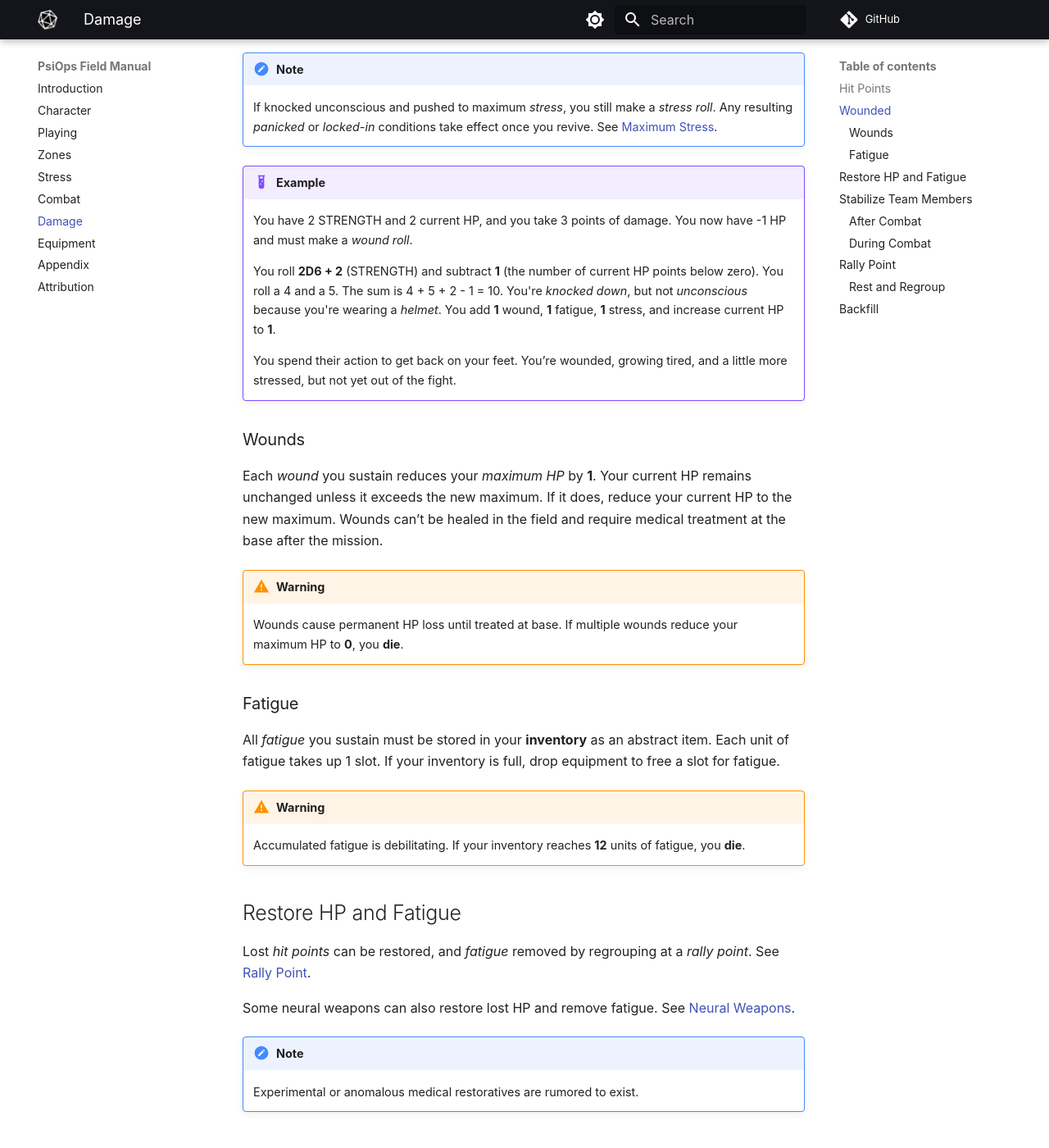
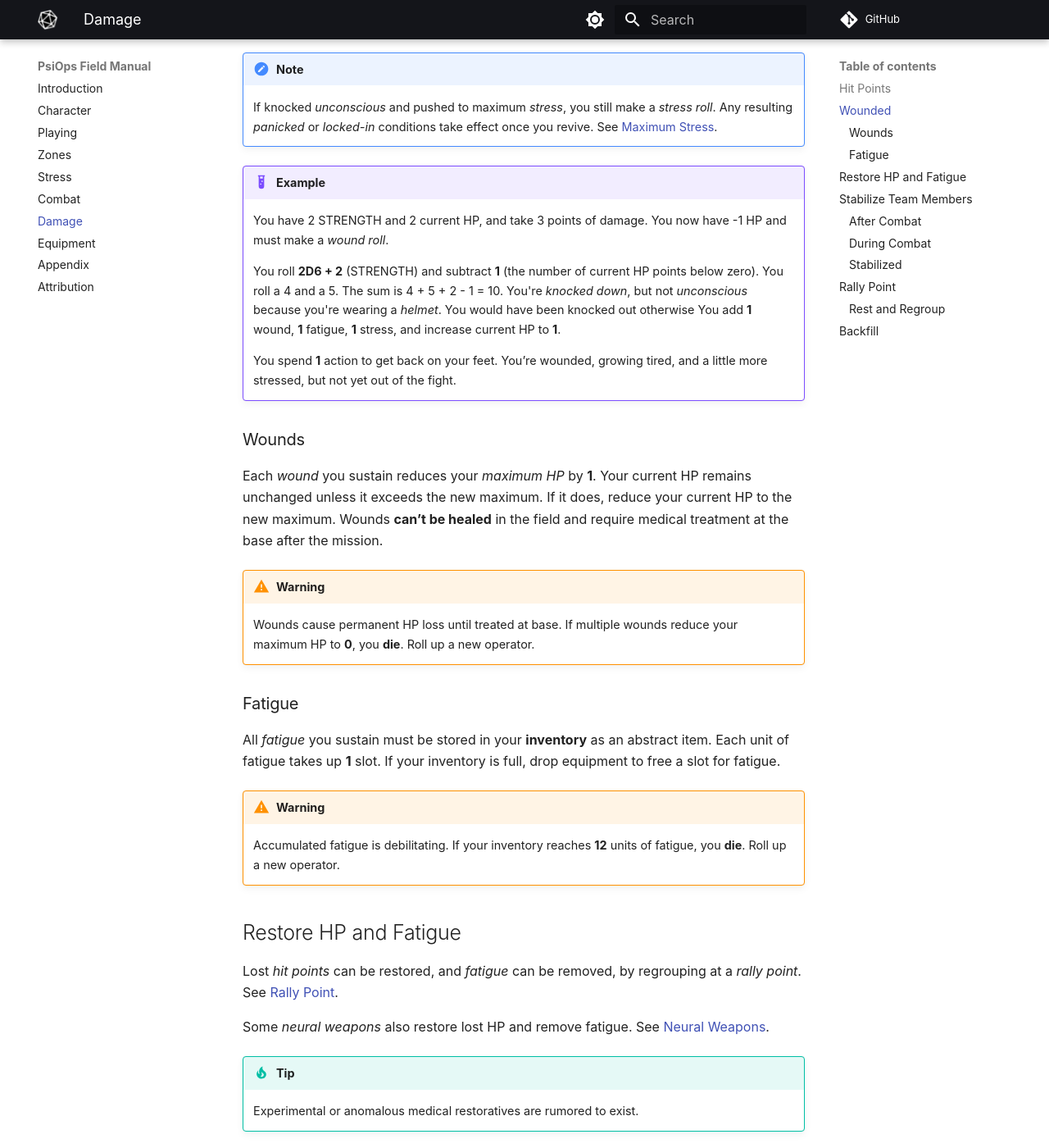
Before and after one commit to joemoose/psiops, an MkDocs documentation site: the page built from docs/damage.md, in a window 1280 px wide and 1400 px high, scrolled down 975 px. Shown: the whole window at 82% size. Built offline with MkDocs 1.6.1 and Material for MkDocs 9.7.7, drawn with Linux system fonts in a browser that asks for light colours; plug-ins that fetch from the network failed and are left out; comment, search, counter and statistics services are not loaded; some of the changed text lies outside the part shown.

Commit message:
Refine language and improve clarity in damage documentation
Reworded several sentences for clarity and consistency throughout the document, including adjustments to terminology and phrasing.

```diff
--- a/docs/damage.md
+++ b/docs/damage.md
@@ -28,53 +28,53 @@
 
 !!! note
 
-	If knocked unconscious and pushed to maximum *stress*, you still make a *stress roll*. Any resulting *panicked* or *locked-in* conditions take effect once you revive. See [Maximum Stress](stress.md#maximum-stress).
+	If knocked *unconscious* and pushed to maximum *stress*, you still make a *stress roll*. Any resulting *panicked* or *locked-in* conditions take effect once you revive. See [Maximum Stress](stress.md#maximum-stress).
 
 !!! example
 
-	You have 2 STRENGTH and 2 current HP, and you take 3 points of damage. You now have -1 HP and must make a *wound roll*.
+	You have 2 STRENGTH and 2 current HP, and take 3 points of damage. You now have -1 HP and must make a *wound roll*.
 
-	You roll **2D6 + 2** (STRENGTH) and subtract **1** (the number of current HP points below zero). You roll a 4 and a 5. The sum is 4 + 5 + 2 - 1 = 10. You're *knocked down*, but not *unconscious* because you're wearing a *helmet*. You add **1** wound, **1** fatigue, **1** stress, and increase current HP to **1**.
+	You roll **2D6 + 2** (STRENGTH) and subtract **1** (the number of current HP points below zero). You roll a 4 and a 5. The sum is 4 + 5 + 2 - 1 = 10. You're *knocked down*, but not *unconscious* because you're wearing a *helmet*. You would have been knocked out otherwise  You add **1** wound, **1** fatigue, **1** stress, and increase current HP to **1**.
 
-	You spend their action to get back on your feet. You’re wounded, growing tired, and a little more stressed, but not yet out of the fight.
+	You spend **1** action to get back on your feet. You’re wounded, growing tired, and a little more stressed, but not yet out of the fight.
 
 ### Wounds
 
-Each *wound* you sustain reduces your *maximum HP* by **1**. Your current HP remains unchanged unless it exceeds the new maximum. If it does, reduce your current HP to the new maximum. Wounds can’t be healed in the field and require medical treatment at the base after the mission.
+Each *wound* you sustain reduces your *maximum HP* by **1**. Your current HP remains unchanged unless it exceeds the new maximum. If it does, reduce your current HP to the new maximum. Wounds **can’t be healed** in the field and require medical treatment at the base after the mission.
 
 !!! warning
 
-	Wounds cause permanent HP loss until treated at base. If multiple wounds reduce your maximum HP to **0**, you **die**.
+	Wounds cause permanent HP loss until treated at base. If multiple wounds reduce your maximum HP to **0**, you **die**. Roll up a new operator.
 
 ### Fatigue
 
-All *fatigue* you sustain must be stored in your **inventory** as an abstract item. Each unit of fatigue takes up 1 slot. If your inventory is full, drop equipment to free a slot for fatigue.
+All *fatigue* you sustain must be stored in your **inventory** as an abstract item. Each unit of fatigue takes up **1** slot. If your inventory is full, drop equipment to free a slot for fatigue.
 
 !!! warning
 
-	Accumulated fatigue is debilitating. If your inventory reaches **12** units of fatigue, you **die**.
+	Accumulated fatigue is debilitating. If your inventory reaches **12** units of fatigue, you **die**. Roll up a new operator.
 
 ## Restore HP and Fatigue
 
-Lost *hit points* can be restored, and *fatigue* removed by regrouping at a *rally point*. See [Rally Point](#rally-point).
+Lost *hit points* can be restored, and *fatigue* can be removed, by regrouping at a *rally point*. See [Rally Point](#rally-point).
 
-Some neural weapons can also restore lost HP and remove fatigue. See [Neural Weapons](character.md#neural-weapons).
+Some *neural weapons* also restore lost HP and remove fatigue. See [Neural Weapons](character.md#neural-weapons).
 
-!!! note
+!!! tip
 
 	Experimental or anomalous medical restoratives are rumored to exist.
 
 ## Stabilize Team Members
 
-Stabilizing an *incapacitated* team member requires medical supplies, such as the individual aid kit in your basic kit.
+Stabilizing an *incapacitated* team member requires medical supplies, such as the individual aid kit in your basic kit. Once medical supplies are available, you can stabilize a team member after combat or during the battle, as described in the following sections.
 
 ### After Combat
 
-If you have medical supplies, you **automatically** stabilize an incapacitated team member **after** combat ends. After stabilizing your team member, remove the medical supplies from your inventory.
+If you have medical supplies, you **automatically** stabilize an *incapacitated* team member **after** combat ends. After stabilizing your team member, remove the medical supplies from your inventory.
 
 ### During Combat
 
-If you need to stabilize an incapacitated team member **during** combat, the action is complex and risky, and it uses a *mission clock* to track progress. The clock typically has 4 segments. See [Mission Clocks](playing.md#mission-clocks).
+If you need to stabilize an *incapacitated* team member **during** combat, the action is complex and risky, and it uses a *mission clock* to track progress. The clock typically has 4 segments. See [Mission Clocks](playing.md#mission-clocks).
 
 To **stabilize a team member in combat**, first acquire medical supplies, then make a *stabilization roll*. Roll **2D6 + TACTICS**. Apply the result as follows:
 
@@ -91,22 +91,24 @@
 
 Once all segments are marked off the clock, the incapacitated team member is stabilized. Remove the medical supply you used from your inventory.
 
-Stabilized operators are back on their feet and combat-effective, though not at peak form, with **0 HP**. Until you’re patched up at a *rally point*, any damage immediately reduces your HP below zero, triggering another *wound roll*. See the next section.
+### Stabilized
+
+Once you're *stabilized*, you're back on your feet and combat-effective, though at **0** HP. Until you're *patched up* at a *rally point* and recover lost HP, any damage you take immediately reduces your HP below zero, triggering a *wound roll*. See the next section.
 
 ## Rally Point
 
-Once per mission, your squad can fall back to a designated *rally point* to regroup. The rally point is a location where you and your team members can rest and replenish supplies.
+Once per mission, your squad can fall back to a designated *rally point*. The rally point is a location where you and your team members can rest and regroup. A rally point is typically a concealed, defensible position. The GM will tell you where it is if your squad decides to rest and regroup during the mission.
 
-Your rally point is typically a concealed, defensible position. The GM will tell you where it is if your squad decides to fall back and regroup during the mission.
+!!! Important
 
-There are enough supplies at the rally point for your squad to rest and resupply **once** during the mission.
+There are only enough supplies at the rally point for your squad to rest and regroup **once** during the mission.
 
 ### Rest and Regroup
 
-Reaching the rally point automatically resets the following effects:
+Reaching the *rally point* automatically resets the following effects:
 
-- You lose your current *momentum*, and it resets to its starting value of **2** points. If you have fewer than 2 momentum, it increases to 2.
-- Reactivate any *neural weapons* that are no longer usable.
+- You lose your current *momentum*, which resets to its starting value of **2** points. If you have fewer than 2 momentum, it increases to 2.
+- Any *neural weapons* that are no longer usable reactivate.
 - Remove all *panicked* and *locked-in* effects.
 
 Additionally, you may choose **one** benefit from the following options:
@@ -116,19 +118,19 @@
 | INTEL | Ask a single question about the mission, and the GM will reply with a “yes” or “no.” |
 | PATCH UP | If you have medical supplies, such as the individual aid kit in your basic kit, recover **1D6 HP** up to your *maximum HP*.<br/>You can patch up yourself or a team member. After patching up, remove the medical supply from your inventory.<br/>Note that *wounds* reduce your maximum HP. Wounds can’t be healed at the *rally point*. See [Wounds](#wounds). |
 | RECUPERATE | Remove **1D3** *stress* and **1D3** *fatigue* from yourself. |
-| RESUPPLY | Add **1** *tactical* supply to your or a team member’s inventory. |
+| RESUPPLY | Add **1** *tactical supply* to your or a team member’s inventory. |
 
 ## Backfill
 
-If your character dies, create a new one while the game continues. When you’re ready to rejoin, make a *backfill roll*. Roll **2D6 + TACTICS** and apply the result as follows:
+If your character dies, create a new one while the game continues. When you’re ready to rejoin your squad, make a *backfill roll*. Roll **2D6 + TACTICS** and apply the result as follows:
 
 <div class="roll-table" markdown="1">
 
 | Roll | Result |
 | :-: | - |
-| **6–** | You join the squad but encounter a *complication*. |
-| **7–9** | You join the squad. |
-| **10–12** | You join the squad and may optionally gain an **additional** *tactical supply*. |
-| **13+** | You deploy normally, may optionally gain an **additional** *tactical supply*, and your next *action roll* has *advantage*. |
+| **6–** | You join the squad but may take damage while deploying. Make a *defense roll* with *advantage*. See [Defending](combat.md#defending). Armor reduces the damage. |
+| **7–9** | You join the squad but with a *complication* during deployment. |
+| **10–12** | You join the squad. |
+| **13+** | You join the squad and may optionally add **1** *tactical supply* to your inventory. |
 
 </div>
```
Also changed, not shown: other parts of docs/damage.md (+2 -2 lines).
